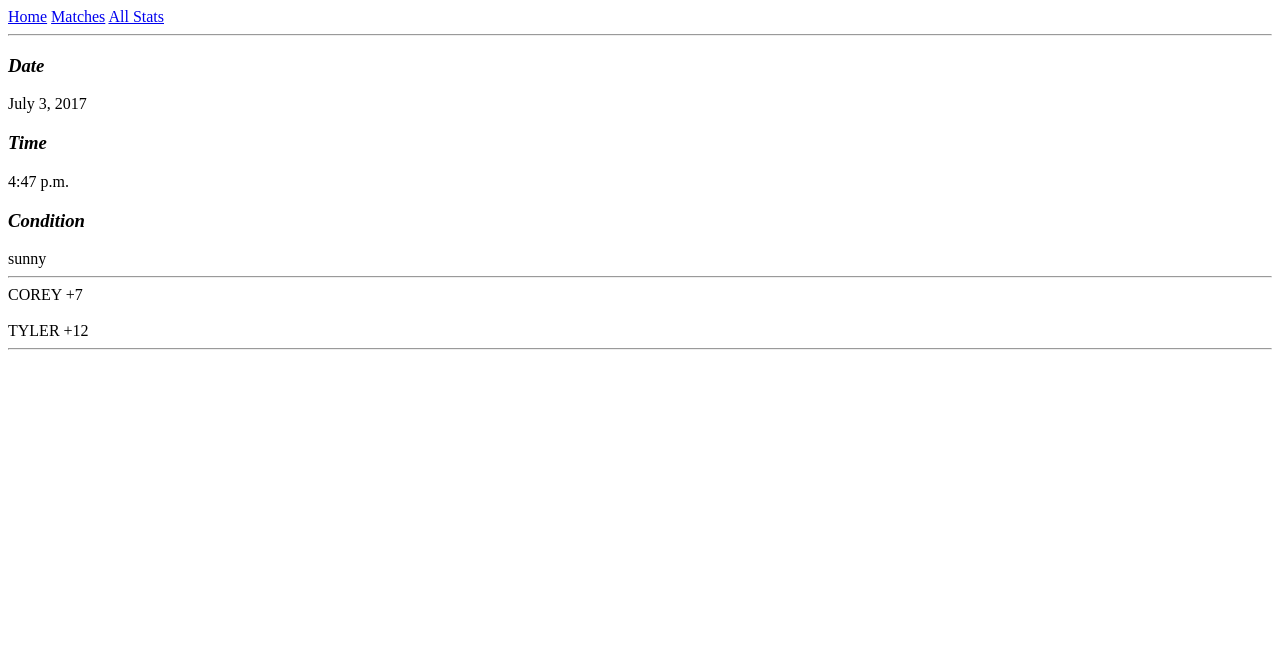
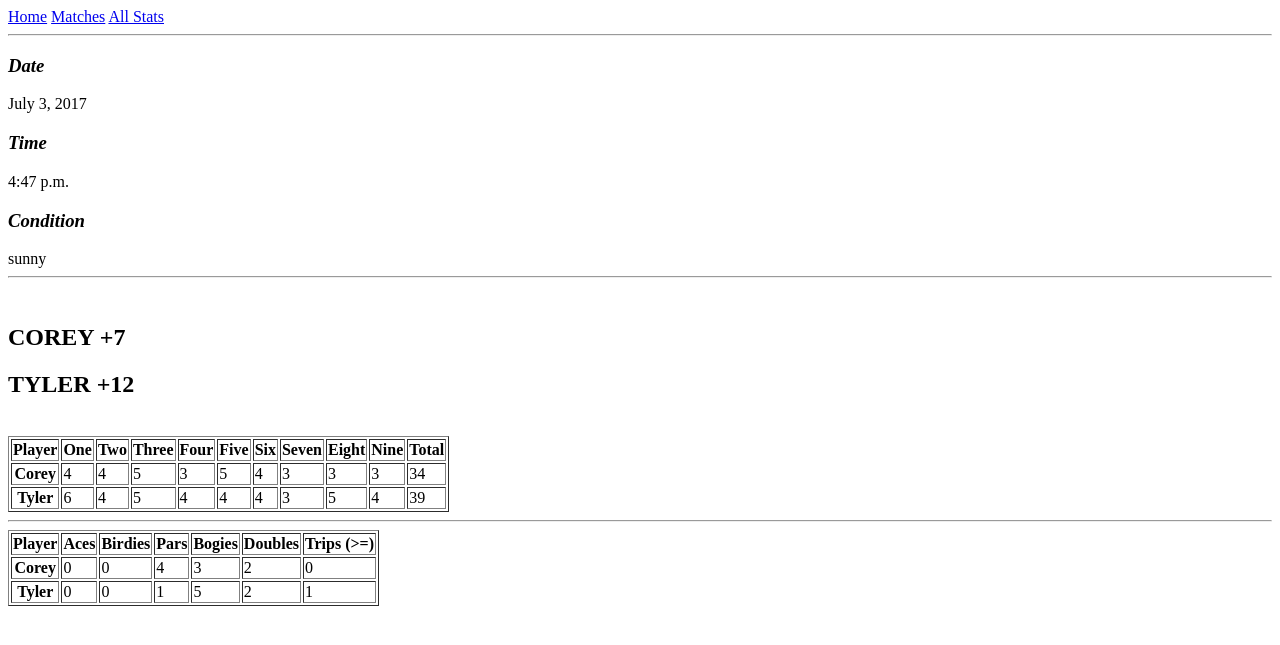
Before and after one commit to cmclaug3/golf, a Django app: page /match/1 in a window 1280 px wide. Shown: the top 645 px of the page. Run offline with Django 3.2, Linux system fonts and the light colour scheme; data comes from the database, SQL or seed files in the repository.

Commit message:
match view scorecard/stroke count

```diff
--- a/IT_short_course/templates/match.html
+++ b/IT_short_course/templates/match.html
@@ -17,25 +17,124 @@
 
 {{ real_match.condition }}
 
-<br><hr>
+<br><hr><br>
 
 
-{% for round in match %}
+{% for round in rounds_in_match %}
 
 
 {% if forloop.first %}
 
-COREY +{{round.to_par}} <br><br>
+<h2>COREY +{{round.to_par}}</h2>
+<!-- {{round.score_list}} -->
 
 {% else %}
 
-TYLER +{{round.to_par}}
+<h2>TYLER +{{round.to_par}}</h2>
 
 {% endif %}
 
 {% endfor %}
 
+<br>
+
+
+<table border="1">
+	<tr>
+		<th>Player</th>
+		<th>One</th>
+		<th>Two</th>
+		<th>Three</th>
+		<th>Four</th>
+		<th>Five</th>
+		<th>Six</th>
+		<th>Seven</th>
+		<th>Eight</th>
+		<th>Nine</th>
+		<th>Total</th>
+	</tr>
+	<tr>
+		<th>Corey</th>
+
+		{% for round in rounds_in_match %}
+		{% if forloop.first %}
+
+		<td>{{round.one}}</td>
+		<td>{{round.two}}</td>
+		<td>{{round.three}}</td>
+		<td>{{round.four}}</td>
+		<td>{{round.five}}</td>
+		<td>{{round.six}}</td>
+		<td>{{round.seven}}</td>
+		<td>{{round.eight}}</td>
+		<td>{{round.nine}}</td>
+		<td>{{round.total_score}}</td>
+	</tr>
+
+	{% else %}
+	<tr>
+		<th>Tyler</th>
+		<td>{{round.one}}</td>
+		<td>{{round.two}}</td>
+		<td>{{round.three}}</td>
+		<td>{{round.four}}</td>
+		<td>{{round.five}}</td>
+		<td>{{round.six}}</td>
+		<td>{{round.seven}}</td>
+		<td>{{round.eight}}</td>
+		<td>{{round.nine}}</td>
+		<td>{{round.total_score}}</td>
+	</tr>
+
+	{% endif %}
+	{% endfor %}
+
+</table>
+
+
 <hr>
 
 
+<table border="1">
+	<tr>
+		<th>Player</th>
+		<th>Aces</th>
+		<th>Birdies</th>
+		<th>Pars</th>
+		<th>Bogies</th>
+		<th>Doubles</th>
+		<th>Trips (>=)</th>
+	</tr>
+
+		{% for round in rounds_in_match %}
+		{% if forloop.first %}
+
+	<tr>
+		<th>Corey</th>
+		<td>{{round.ace_count}}</td>
+		<td>{{round.birdie_count}}</td>
+		<td>{{round.par_count}}</td>
+		<td>{{round.bogie_count}}</td>
+		<td>{{round.double_count}}</td>
+		<td>{{round.trip_and_over_count}}</td>
+	</tr>
+
+	{% else %}
+
+	<tr>
+		<th>Tyler</th>
+		<td>{{round.ace_count}}</td>
+		<td>{{round.birdie_count}}</td>
+		<td>{{round.par_count}}</td>
+		<td>{{round.bogie_count}}</td>
+		<td>{{round.double_count}}</td>
+		<td>{{round.trip_and_over_count}}</td>
+	</tr>
+
+	{% endif %}
+	{% endfor %}
+
+</table>
+
+
 {% endblock content %}
--- a/IT_short_course/views.py
+++ b/IT_short_course/views.py
@@ -293,12 +293,13 @@ def matches(request):
 
 def match(request, match_id):
 
-	match = Round.objects.filter(match=match_id)
+	rounds_in_match = Round.objects.filter(match=match_id)
 	real_match = Match.objects.get(id=match_id)
 
+
 	context = {
-		'match': match,
-		'real_match': real_match
+		'rounds_in_match': rounds_in_match,
+		'real_match': real_match,
 	}
 	return render(request, 'match.html', context)
 
```
Also changed, not shown: 1 other file.
